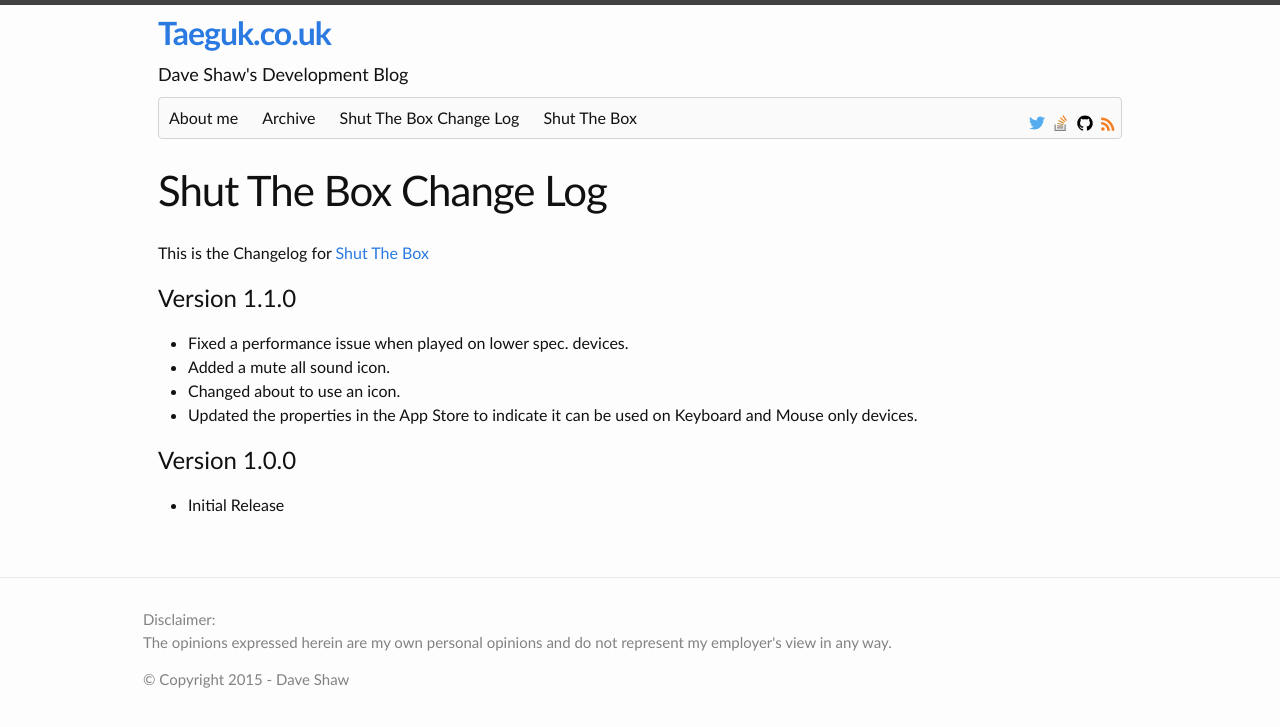
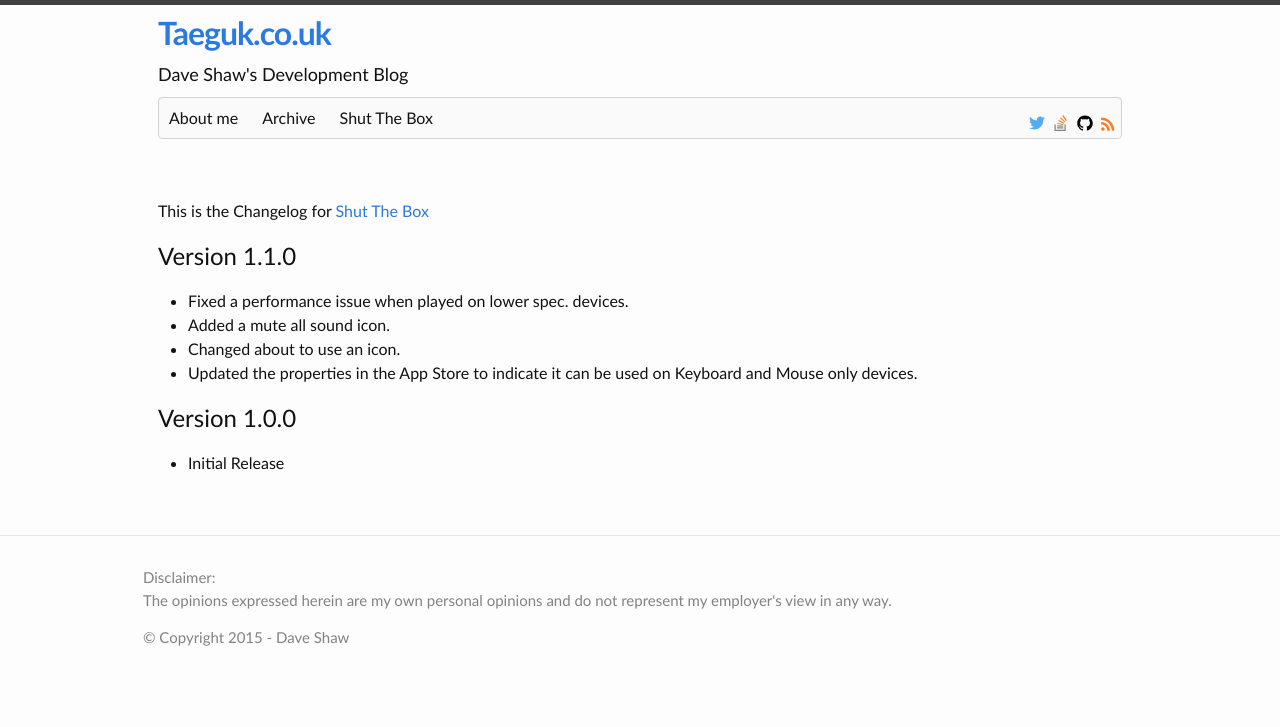
Before and after one commit to xdaDaveShaw/xdaDaveShaw.github.io, a Jekyll site: the page built from shutthebox/changes.md, in a window 1280 px wide. Shown: the top 727 px of the page. Built offline with Jekyll 4.4.1, drawn with Linux system fonts in a browser that asks for light colours.

Commit message:
Removed the title from the Shut The Box changelog.
Stops it appearing in the list of links at the top.

```diff
--- a/shutthebox/changes.md
+++ b/shutthebox/changes.md
@@ -1,6 +1,5 @@
 ---
 layout: page
-title: Shut The Box Change Log
 ---
 This is the Changelog for [Shut The Box](\shutthebox)
 
```
